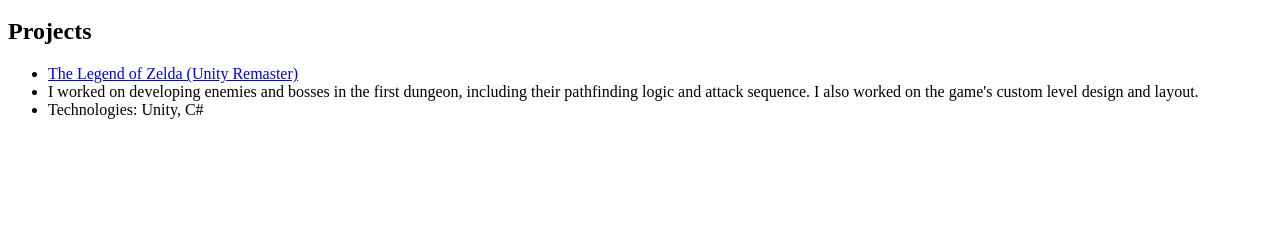
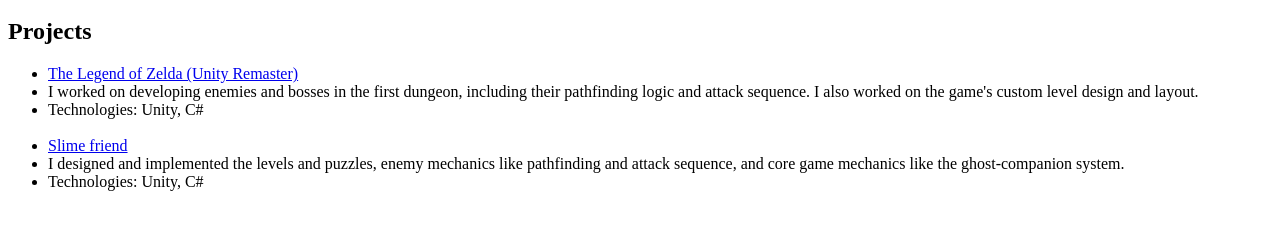
Before and after one commit to michaelni1/michaelni1, a plain HTML site: page index.html in a window 1280 px wide. Shown: the part 48-278 px from the top of the page. Drawn offline with Linux system fonts and the light colour scheme.

Commit message:
update index desc

```diff
--- a/index.html
+++ b/index.html
@@ -1,6 +1,5 @@
 <html>
 
-<!-- TODO: Replace Mr. Miyamoto's name with yours -->
 <h1>The Portfolio of Michael Ni</h1>
 
 <h2>Projects</h2>
@@ -10,6 +9,10 @@
 <li><a href="zelda.html">The Legend of Zelda (Unity Remaster)</a></li>
 <li>I worked on developing enemies and bosses in the first dungeon, including their pathfinding logic and attack sequence. I also worked on the game's custom level design and layout.</li>
 <li>Technologies: Unity, C#</li>
+<br>
+<li><a href="zelda.html">Slime friend</a></li>
+<li>I designed and implemented the levels and puzzles, enemy mechanics like pathfinding and attack sequence, and core game mechanics like the ghost-companion system.</li>
+<li>Technologies: Unity, C#</li>
 </ul>
 
 <!-- TIP: Rename this file "index.html", and it will become the default landing page whenever someone navigates their browser to your domain. -->
```
